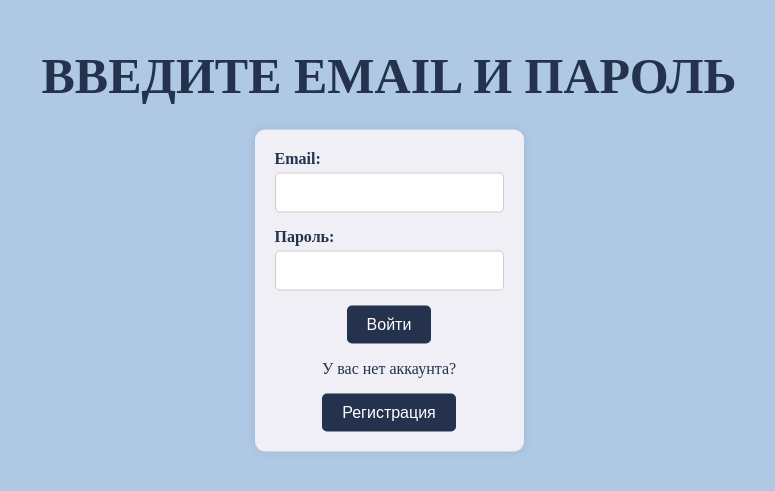
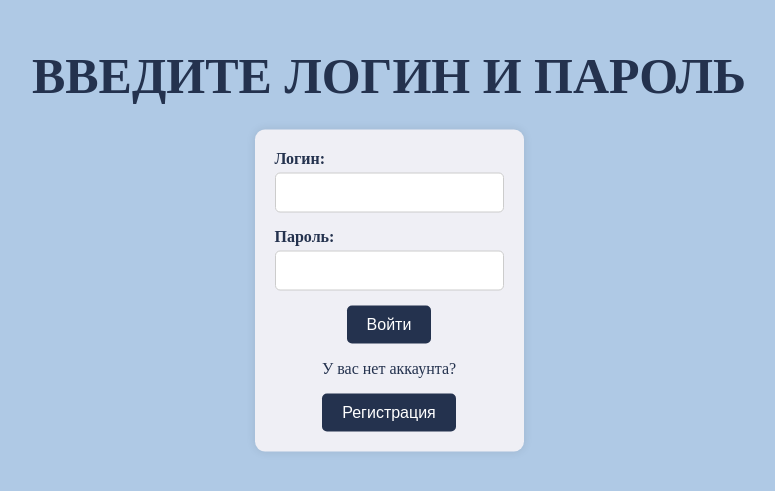
Before and after one commit to dianarojina/dianarojina.github.io, a Next.js app: page /LoginPage in a window 1280 px wide. Shown: the part 151-642 px from the top of the page, without its empty margins (251-1026 px from the left). Built offline with nearby package versions, Linux system fonts and the light colour scheme; no server answers.

Commit message:
change login form

```diff
--- a/app/LoginPage/LoginForm.js
+++ b/app/LoginPage/LoginForm.js
@@ -12,6 +12,9 @@ import { useContext } from 'react';
 import { UserContext } from '../UserContext';
 
 const LoginForm = () => {
+
+  const [login, setLogin] = useState('');
+
   const [email, setEmail] = useState('');
   const [password, setPassword] = useState('');
   const router = useRouter();
@@ -29,7 +32,7 @@ const LoginForm = () => {
 
       // Проверка введенных данных
       const user = Object.values(users).find(
-        (u) => u.email === email && u.pass === password
+        (u) => u.pass === password && u.login === login
       );
 
       if (user) {
@@ -47,14 +50,14 @@ const LoginForm = () => {
 
   return (
     <div className={Style.main}>
-      <h1 className={Style.h1}>ВВЕДИТЕ EMAIL И ПАРОЛЬ</h1>
+      <h1 className={Style.h1}>ВВЕДИТЕ ЛОГИН И ПАРОЛЬ</h1>
       <form className={Style.form} onSubmit={handleLogin}>
         <label>
-          Email:
+          Логин:
           <input
-            type="email"
-            value={email}
-            onChange={(e) => setEmail(e.target.value)}
+            type="text"
+            value={login}
+            onChange={(e) => setLogin(e.target.value)}
           />
         </label>
         <label>
```
